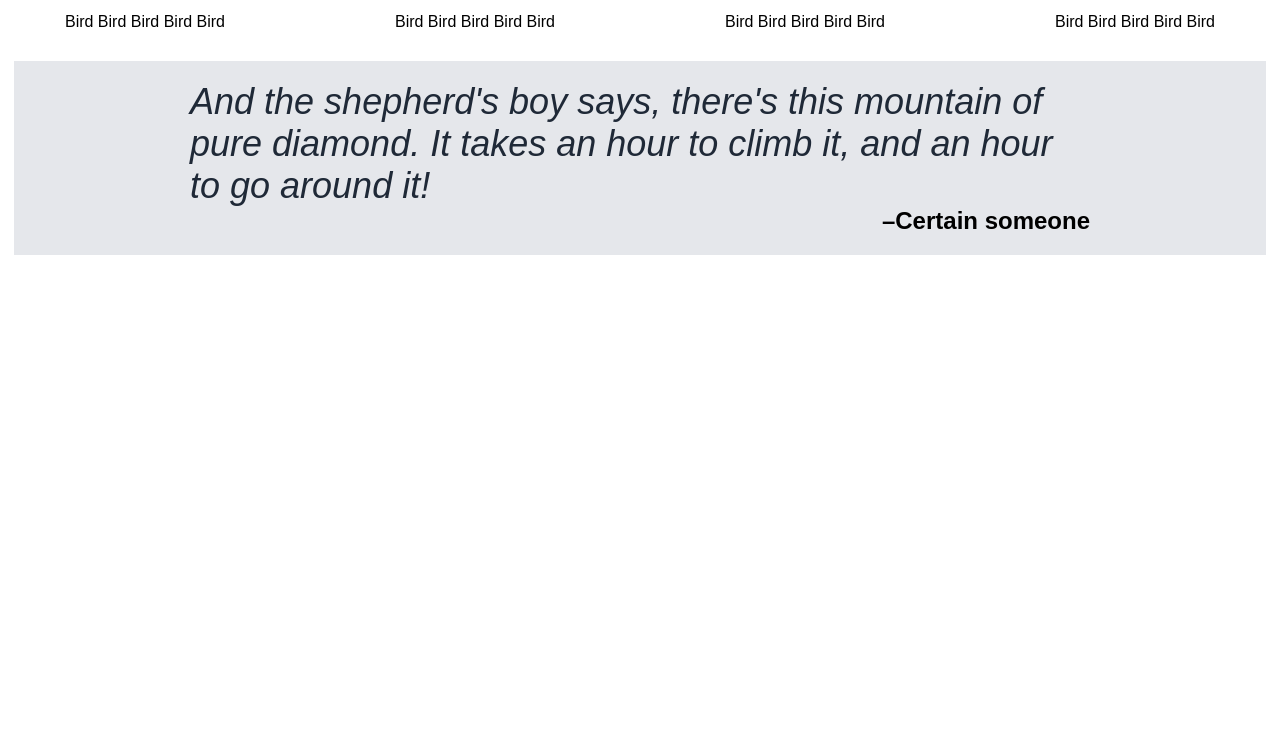
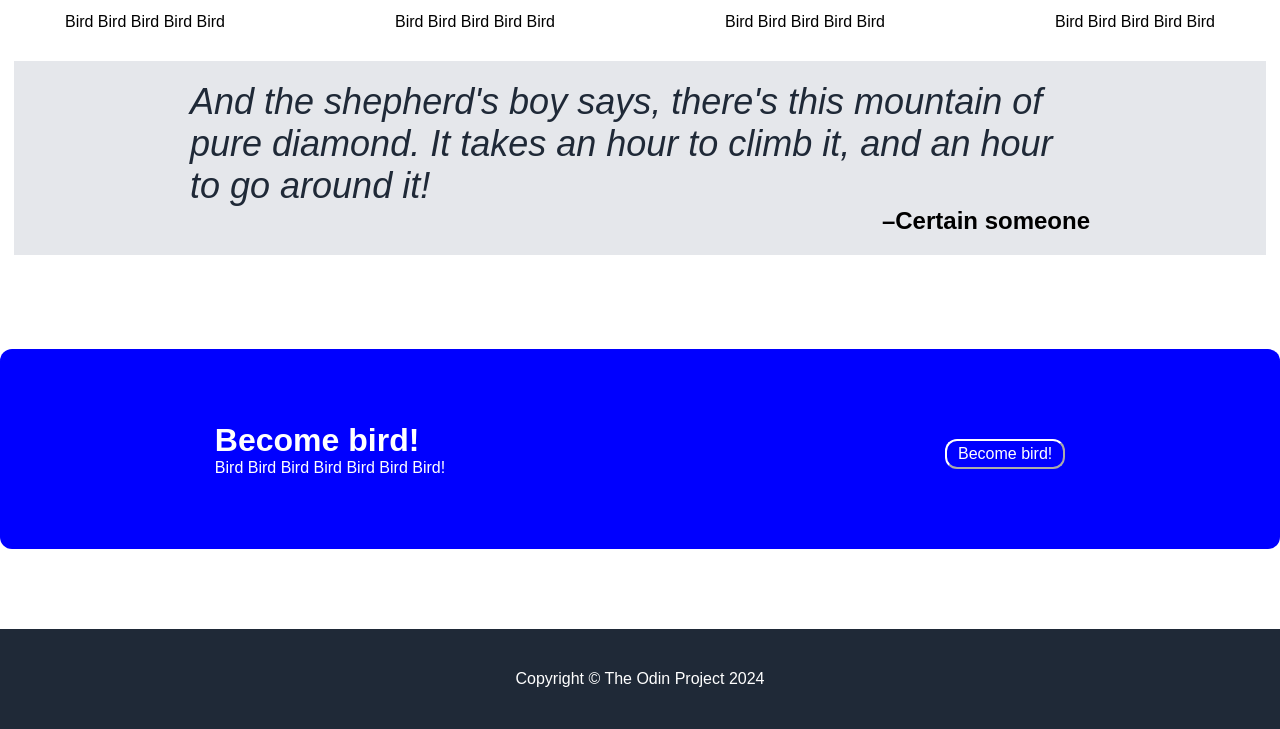
Before and after one commit to onna3312/landing-page-odin, a plain HTML site: page index.html in a window 1280 px wide. Shown: the part 992-1721 px from the top of the page. Before the commit the page ends 1261 px from the top, so only its background shows below. Drawn offline with Linux system fonts and the light colour scheme.

Commit message:
Release first version

```diff
--- a/index.html
+++ b/index.html
@@ -57,10 +57,25 @@
         </div>
         </div>
     </div>
-    <div class="section-four"></div>
+    <div class="section-four">
+        <div class="call-to-action">
+            <div class="call-to-action__left">
+                <div class="call-to-action__title">
+                Become bird!
+                </div>
+                <div class="call-to-action__description">
+                Bird Bird Bird Bird Bird Bird Bird!
+                </div>
+            </div>
+            <button class="call-to-action__sign-up-button">
+                Become bird!
+            </button>
+        </div>
+    </div>
 
 
 <footer class="footer">
+Copyright © The Odin Project 2024
 </footer>
 </body>
 </html>
--- a/style.css
+++ b/style.css
@@ -154,3 +154,59 @@ body {
     display: flex;
     align-self: flex-end;
 }
+
+.section-four {
+    display: flex;
+    justify-content: center;
+    align-items: center;
+}
+
+.call-to-action {
+    display: flex;
+    width: 1400px;
+    height: 200px;
+    background-color: blue;
+    border-radius: 12px;
+    margin-top: 80px;
+    margin-bottom: 80px;
+    justify-content: center;
+    align-items: center;
+    gap: 500px;
+}
+
+.call-to-action__left {
+    display: flex;
+    flex-direction: column;
+}
+
+.call-to-action__sign-up-button {
+    width: 120px;
+    height: 30px;
+    border-radius: 12px;
+    flex-shrink: 0;
+    background-color: blue;
+    color: white;
+    font-size: 16px;
+    margin-top: 10px;
+    border-color: white;
+}
+
+.call-to-action__title {
+    font-size: 32px;
+    font-weight: bold;
+    color: white;
+}
+
+.call-to-action__description {
+    color: white;
+}
+
+.footer {
+    display: flex;
+    background-color: #1f2937;
+    height: 100px;
+    color: white;
+    justify-content: center;
+    align-items: center;
+    margin-top: auto;
+}
```
